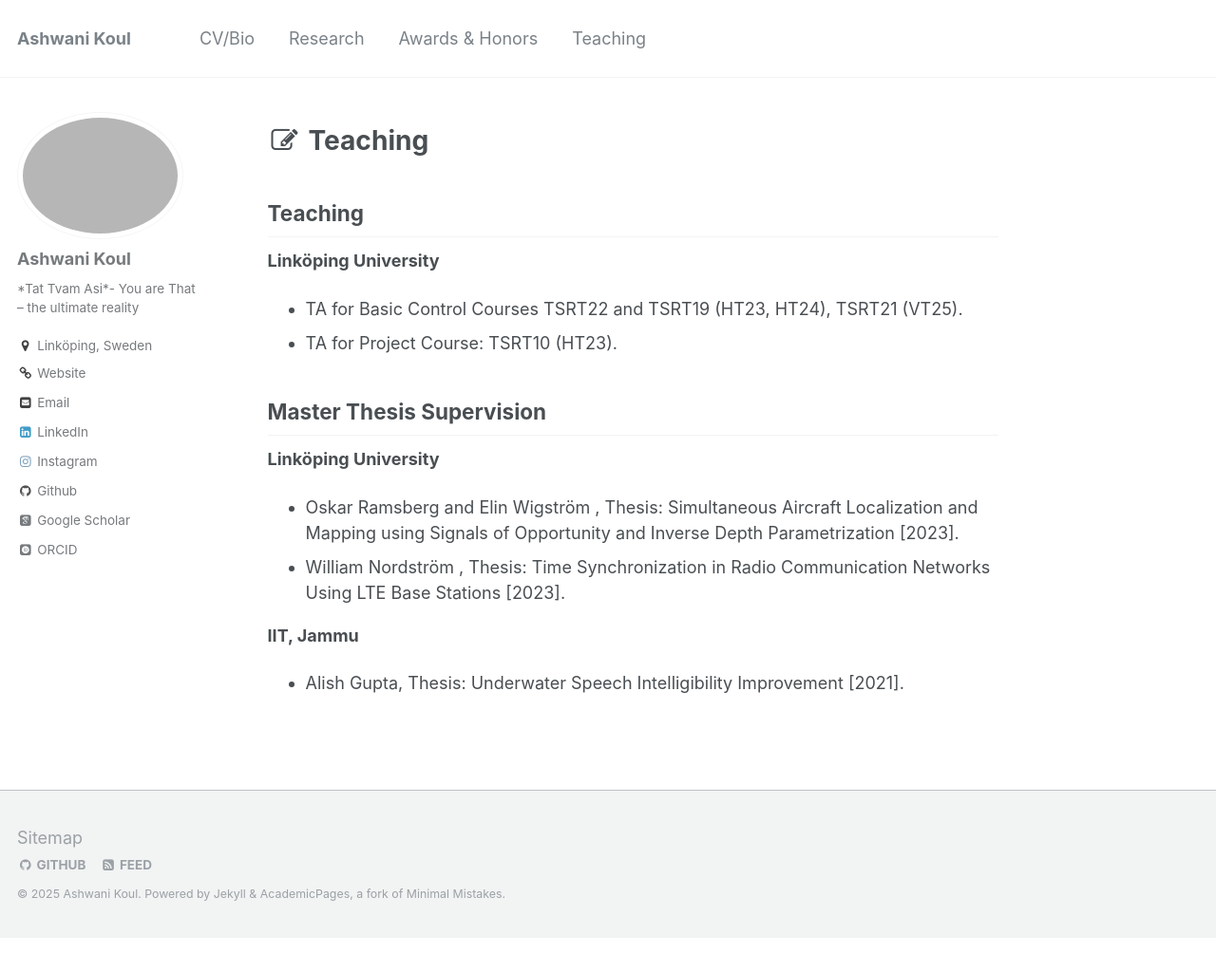
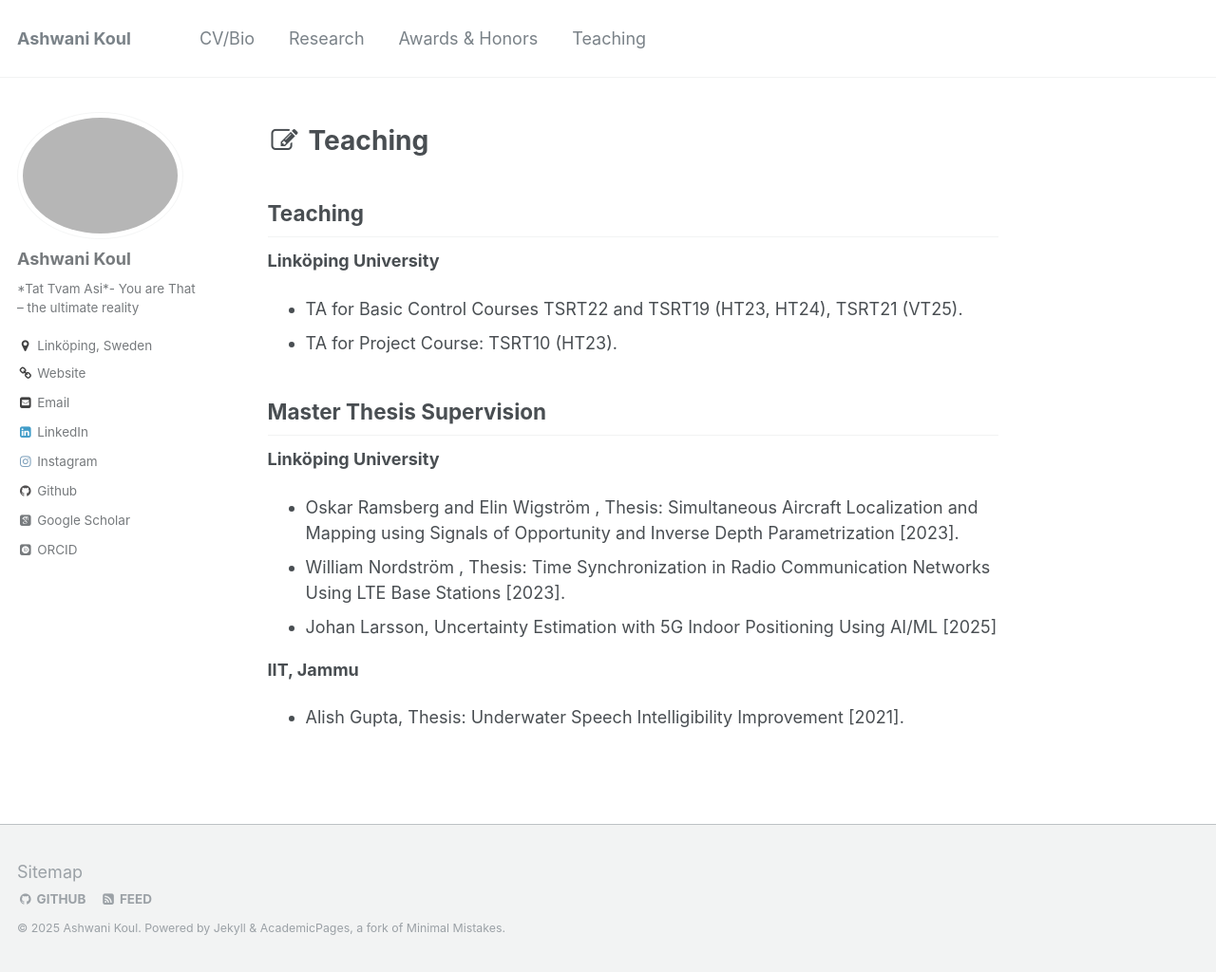
Before and after one commit to ASHKoul/ASHKoul.github.io, a Jekyll site: the page built from _pages/teaching.md, in a window 1280 px wide and 1024 px high. Shown: the whole window at 95% size. Built offline with Jekyll 4.4.1, drawn with Linux system fonts in a browser that asks for light colours; some web fonts are replaced.

Commit message:
Update teaching.md

```diff
--- a/_pages/teaching.md
+++ b/_pages/teaching.md
@@ -18,6 +18,7 @@ author_profile: true
 **Linköping University**
 * Oskar Ramsberg and Elin Wigström , Thesis: Simultaneous Aircraft Localization and Mapping using Signals of Opportunity and Inverse Depth Parametrization  [2023].
 * William Nordström , Thesis: Time Synchronization in Radio Communication Networks Using LTE Base Stations  [2023].
+* Johan Larsson, Uncertainty Estimation with 5G Indoor Positioning Using AI/ML [2025]
 
 **IIT, Jammu**
 * Alish Gupta, Thesis: Underwater Speech Intelligibility Improvement [2021].
```
